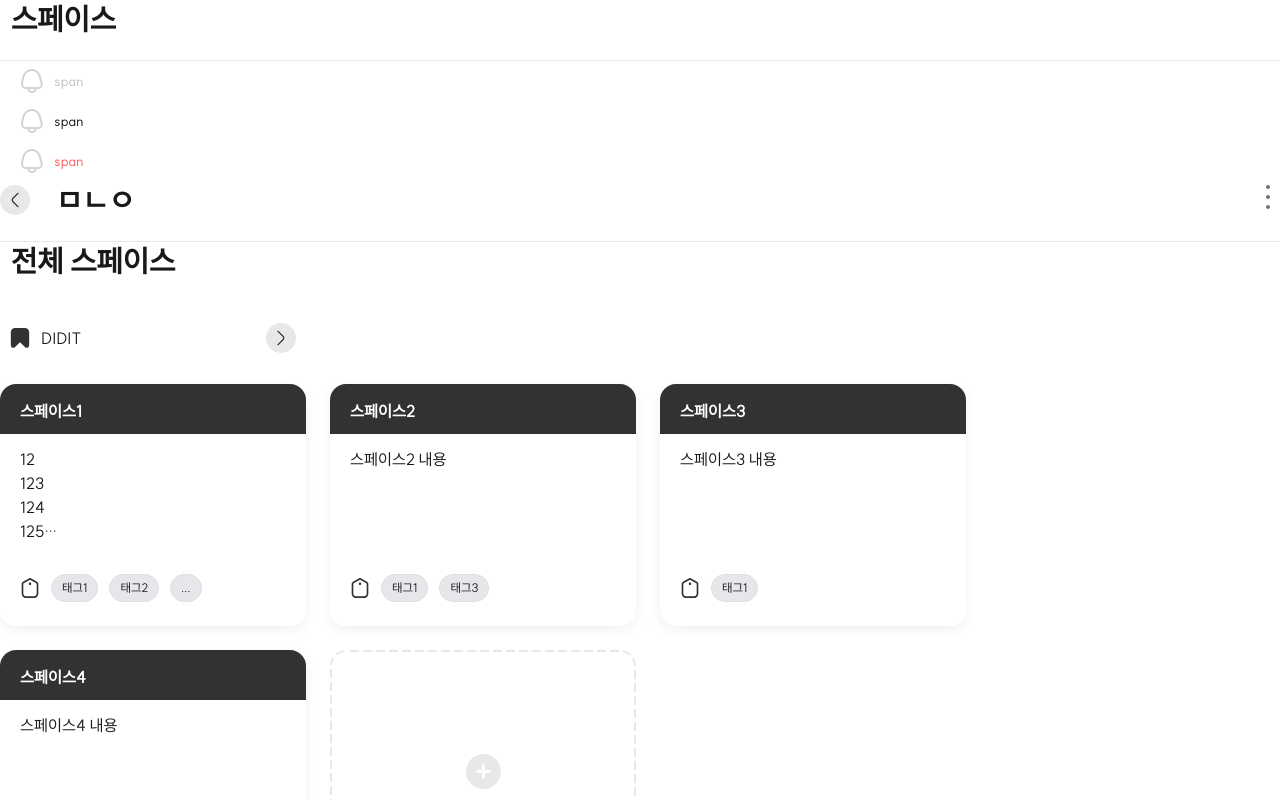
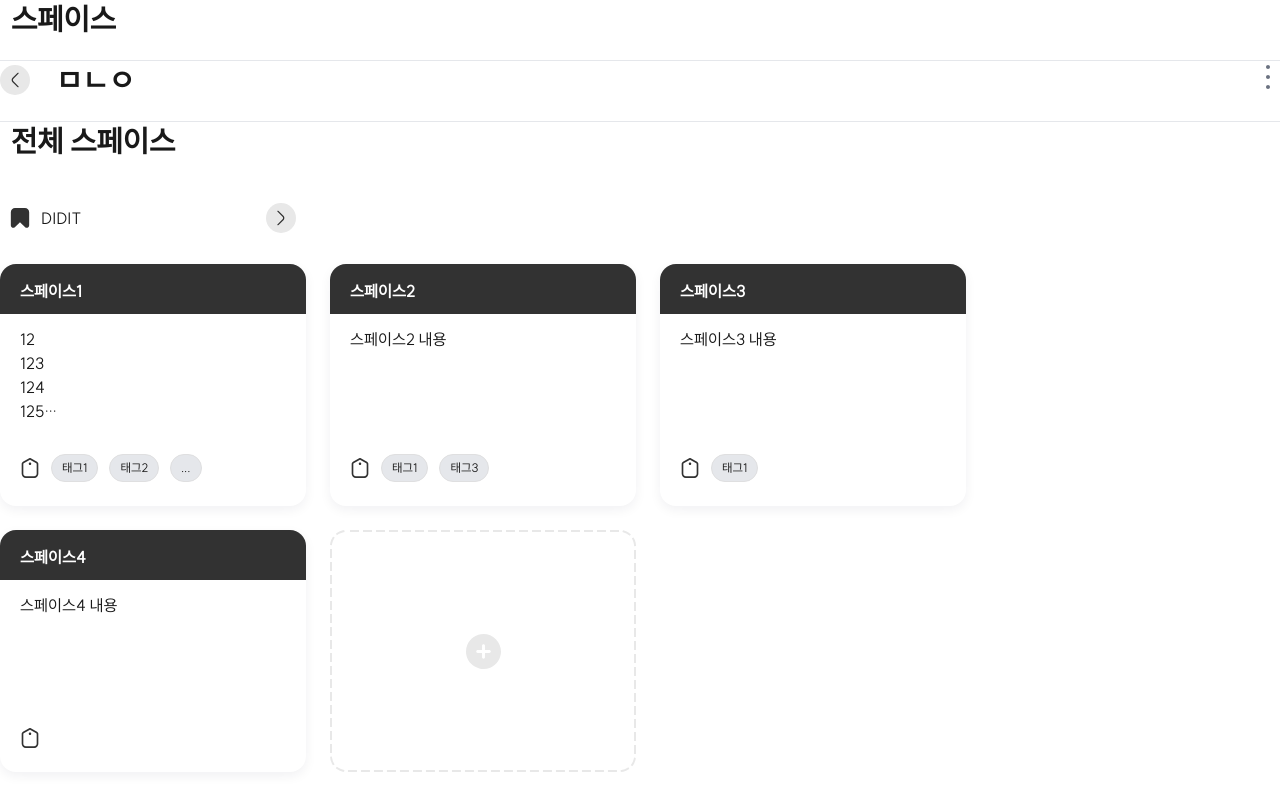
Before and after one commit to muzi55/didit, a Next.js app: page / in a window 1280 px wide. Shown: the top 800 px of the page. Built offline with nearby package versions, Linux system fonts and the light colour scheme.

Commit message:
refactor: DetailTitleHeading 및 TItleTriggerListItem 컴포넌트 수정하여 트리거 구조 개선 및 스토리 업데이트

```diff
--- a/src/app/_components/common/title/DetailTitleHeading.tsx
+++ b/src/app/_components/common/title/DetailTitleHeading.tsx
@@ -24,9 +24,9 @@ export default function DetailTitleHeading({
 			<div className="relative">
 				<button onClick={toggleShowHandler}>{icons.threeDots}</button>
 				{isShow && (
-					<div className="absolute -bottom-[15px] translate-y-full right-0 bg-white border border-gray-3 rounded-[6px] py-[10px]">
+					<ul className="absolute -bottom-[15px] translate-y-full right-0 bg-white border border-gray-3 rounded-[6px] py-[10px]">
 						{trigger}
-					</div>
+					</ul>
 				)}
 			</div>
 		</div>
--- a/src/app/_components/common/title/TItleTriggerListItem.tsx
+++ b/src/app/_components/common/title/TItleTriggerListItem.tsx
@@ -1,11 +1,7 @@
 import React from "react";
 
-interface TitleTriggerListItemProps {
-	icon: React.ReactNode;
-	children: string;
-	onClick: () => void;
-	color?: "textSecondary" | "danger" | "textPrimary";
-}
+import type { TitleTriggerListItemProps } from "./titleType";
+
 export default function TItleTriggerListItem({
 	icon,
 	children,
--- a/src/app/_components/common/title/titleType.ts
+++ b/src/app/_components/common/title/titleType.ts
@@ -3,5 +3,12 @@ export interface TitleProps {
 }
 
 export interface DetailTitleHeadingProps extends TitleProps {
-	trigger: React.ReactNode;
+	trigger: React.ReactElement<TitleTriggerListItemProps>;
 }
+
+export interface TitleTriggerListItemProps {
+	icon: React.ReactNode;
+	children: string;
+	onClick: () => void;
+	color?: "textSecondary" | "danger" | "textPrimary";
+}
--- a/src/app/page.tsx
+++ b/src/app/page.tsx
@@ -17,12 +17,12 @@ export default function Home() {
 				<TitleHeading>스페이스</TitleHeading>
 			</TitleParent>
 
-			<ul>
-				<TItleTriggerListItem onClick={() => {}} icon={icons.bell}>
-					span
-				</TItleTriggerListItem>
+			<TitleParent>
+				<DetailTitleHeading
+					trigger={
+						<>
 							<TItleTriggerListItem
-					color="textPrimary"
+								color="danger"
 								onClick={() => {}}
 								icon={icons.bell}
 							>
@@ -35,10 +35,11 @@ export default function Home() {
 							>
 								span
 							</TItleTriggerListItem>
-			</ul>
-
-			<TitleParent>
-				<DetailTitleHeading trigger={<div>123</div>}>ㅁㄴㅇ</DetailTitleHeading>
+						</>
+					}
+				>
+					ㅁㄴㅇ
+				</DetailTitleHeading>
 			</TitleParent>
 
 			{/* <DetailTitleHeading /> */}
```
Also changed, not shown: 1 other file (tests, documents, lock files or other folders). Lines whose indentation alone changed are shown as unchanged.
